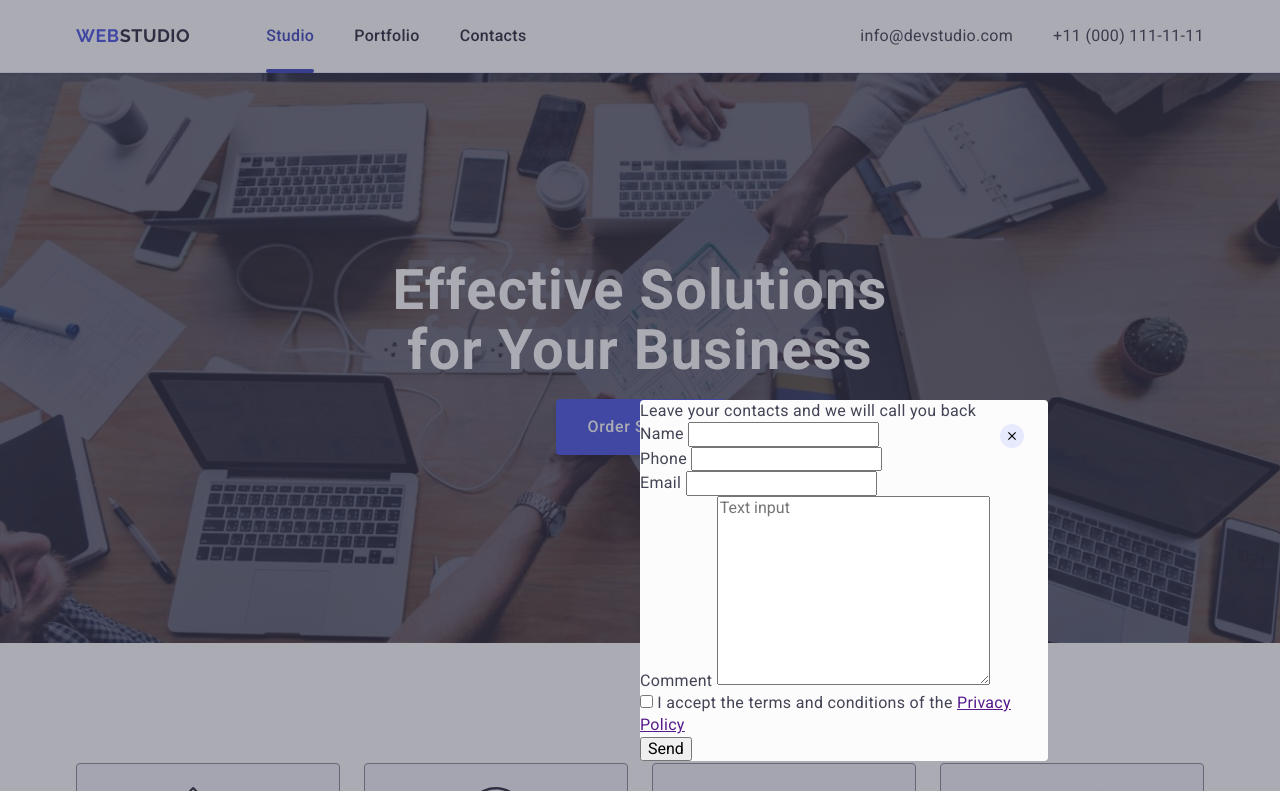
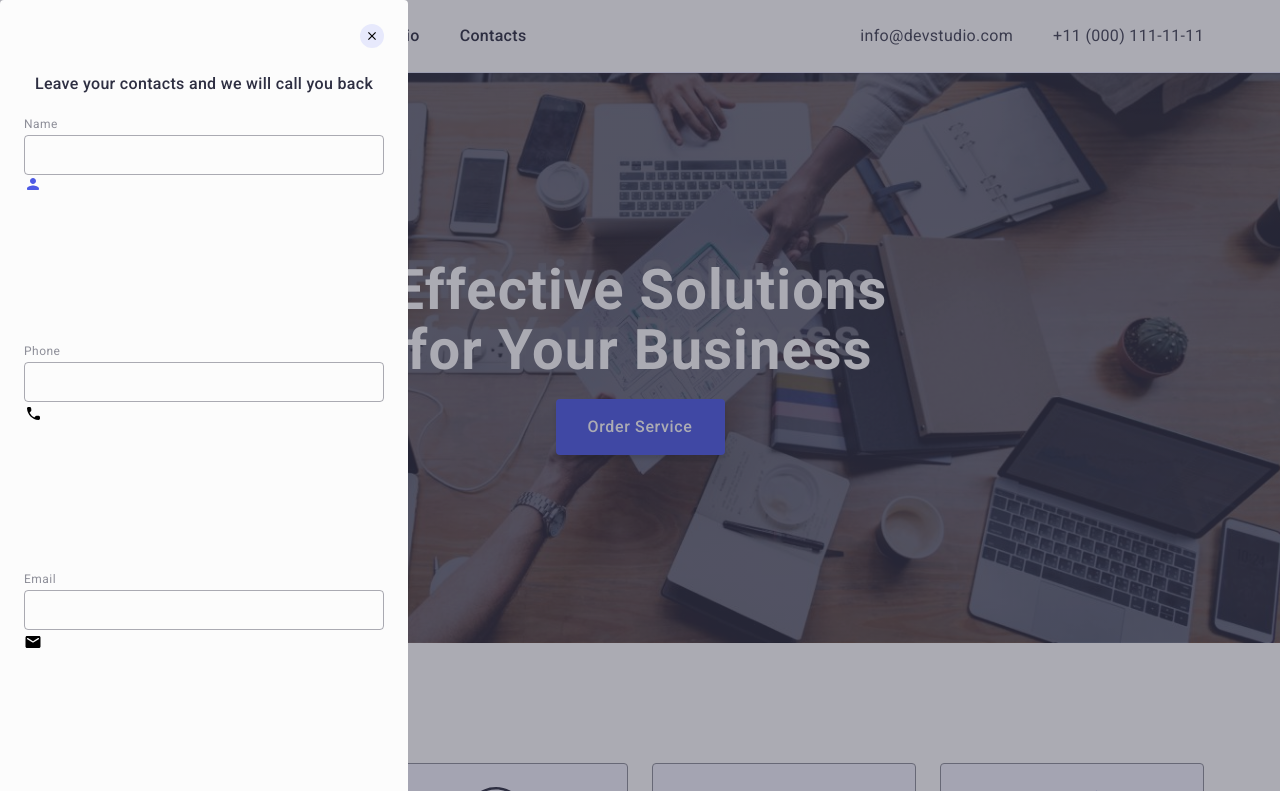
Before and after one commit to hkapets/goit-markup-hw-05, a plain HTML site: page index.html in a window 1280 px wide. Shown: the top 791 px of the page. Drawn offline with nearby package versions, Linux system fonts and the light colour scheme.

Commit message:
add-icons-inputs-contacts

```diff
--- a/css/styles.css
+++ b/css/styles.css
@@ -26,6 +26,9 @@ img {
   display: block;
   max-width: 100%;
   height: auto;
+}
+input {
+  outline: transparent;
 }
 .container {
   width: 1158px;
@@ -452,6 +455,7 @@ img {
   margin-right: 120px;
 }
 .footer-social-container {
+  margin-right: auto;
 }
 .footer-contacts-list {
   margin-top: 16px;
@@ -479,10 +483,10 @@ img {
   width: 408px;
   border-radius: 4px;
   background-color: #fcfcfc;
+  padding: 72px 24px 24px 24px;
   position: absolute;
-  top: 50%;
-  left: 50%;
-  transform: translate(-50% -50%);
+  top: 0;
+  left: 0;
 }
 .modal-close-button {
   width: 24px;
@@ -499,6 +503,37 @@ img {
   transition: stroke 250ms cubic-bezier(0.4, 0, 0.2, 1),
     background-color 250ms cubic-bezier(0.4, 0, 0.2, 1);
 }
+.form-description {
+  color: #2e2f42;
+  text-align: center;
+  font-size: 16px;
+  font-weight: 500;
+  line-height: 1.5;
+  letter-spacing: 0.02em;
+  width: 360px;
+  margin-bottom: 16px;
+}
+.form-wrapper {
+  margin-bottom: 8px;
+}
+.form-label {
+  color: #8e8f99;
+  font-size: 12px;
+  font-weight: 400;
+  line-height: 1.17;
+  letter-spacing: 0.04em;
+  display: inline-block;
+  margin-bottom: 4px;
+}
+.form-contacts-input {
+  width: 100%;
+  height: 40px;
+  border-radius: 4px;
+  border: 1px solid rgba(46, 47, 66, 0.4);
+  background-color: transparent;
+  padding-left: 16px;
+}
+
 .modal-close-button-icon {
 }
 .modal-close-button:hover,
@@ -506,3 +541,7 @@ img {
   stroke: #fff;
   background-color: #404bbf;
 }
+.form-comment {
+  display: block;
+  padding-left: 16px;
+}
--- a/index.html
+++ b/index.html
@@ -476,30 +476,65 @@
         <form class="review-form">
           <div class="form-wrapper">
             <label class="form-label" for="user-name">Name</label>
+            <div class="input-container">
               <input
                 class="form-contacts-input"
                 id="user-name"
                 name="user-name"
                 type="text"
+                pattern="[A-Za-zа-яА-ЯіІїЇєЄґҐ']+"
+                required
               />
+              <svg>
+                <use
+                  href="./images/icons.svg#icon-person"
+                  width="18"
+                  height="18"
+                  aria-label="person icon"
+                ></use>
+              </svg>
+            </div>
           </div>
           <div class="form-wrapper">
             <label class="form-label" for="user-tel">Phone</label>
+            <div class="input-container">
               <input
                 class="form-contacts-input"
                 id="user-tel"
                 name="user-tel"
                 type="tel"
+                pattern="[0-9]{3}-[0-9]{3}-[0-9]{2}-[0-9]{2}"
+                required
               />
+              <svg>
+                <use
+                  href="./images/icons.svg#icon-phone"
+                  width="18"
+                  height="24"
+                  aria-label="phone icon"
+                ></use>
+              </svg>
+            </div>
           </div>
           <div class="form-wrapper">
             <label class="form-label" for="user-email">Email</label>
+            <div class="input-container">
               <input
                 class="form-contacts-input"
                 id="user-email"
                 name="user-email"
                 type="email"
+                required
               />
+              <svg>
+                <use
+                  href="./images/icons.svg#icon-email"
+                  width="18"
+                  height="24"
+                  aria-label="email icon"
+                ></use>
+              </svg>
+            </div>
           </div>
           <div class="form-wrapper">
             <label class="form-label" for="comment">Comment</label>
@@ -507,9 +542,8 @@
               class="form-comment"
               id="comment"
               name="comment"
-              cols="30"
-              rows="10"
               placeholder="Text input"
+              required
             ></textarea>
           </div>
           <div class="checkbox-wrapper">
@@ -518,6 +552,8 @@
               id="checkbox"
               name="form-checkbox"
               type="checkbox"
+              value="true"
+              required
             />
             <label class="checkbox-label" for="checkbox"
               >I accept the terms and conditions of the
```
Also changed, not shown: images/icons.svg. Lines whose indentation alone changed are shown as unchanged.
